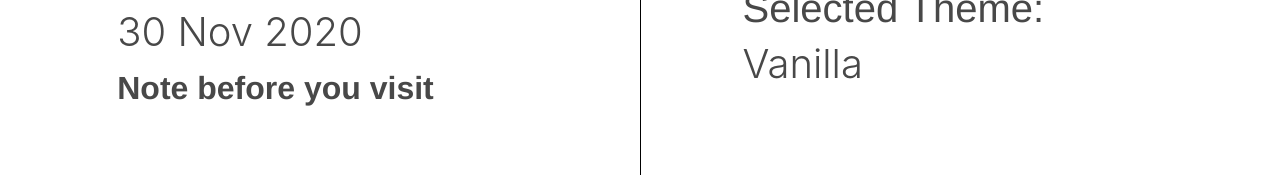
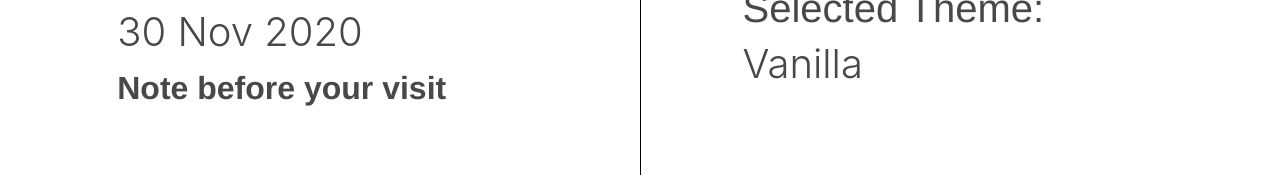
Before and after one commit to DhruvikPatel-coder/IceCreamPlace, a React (Create React App) app: page /IceCreamPlace/output in a window 1280 px wide. Shown: the part 754-931 px from the top of the page. Built offline with nearby package versions, Linux system fonts and the light colour scheme; a web font is replaced by a local one.

Commit message:
Fixed bug of adjusting height when entering long notes. Modified theme availability dates

```diff
--- a/src/Components/PreviewComponent.js
+++ b/src/Components/PreviewComponent.js
@@ -37,7 +37,7 @@ export default function PreviewComponent({
                             className="my-span"
                             style={{
                                 color: selectedTheme.colorSecondary
-                            }}>Note before you visit</span>
+                            }}>Note before your visit</span>
                         <h1>{content}</h1>
                     </form>
                 </div>
```
